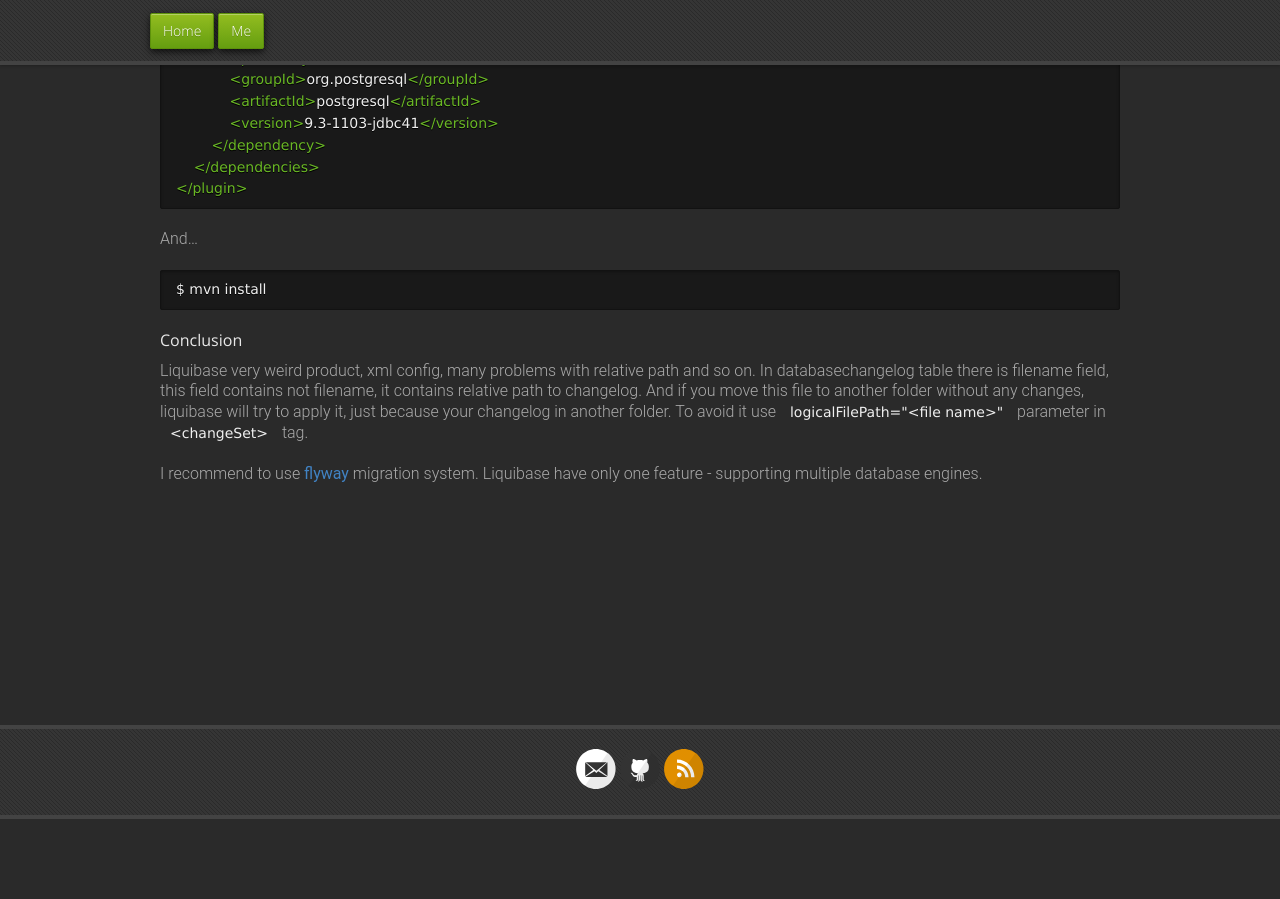
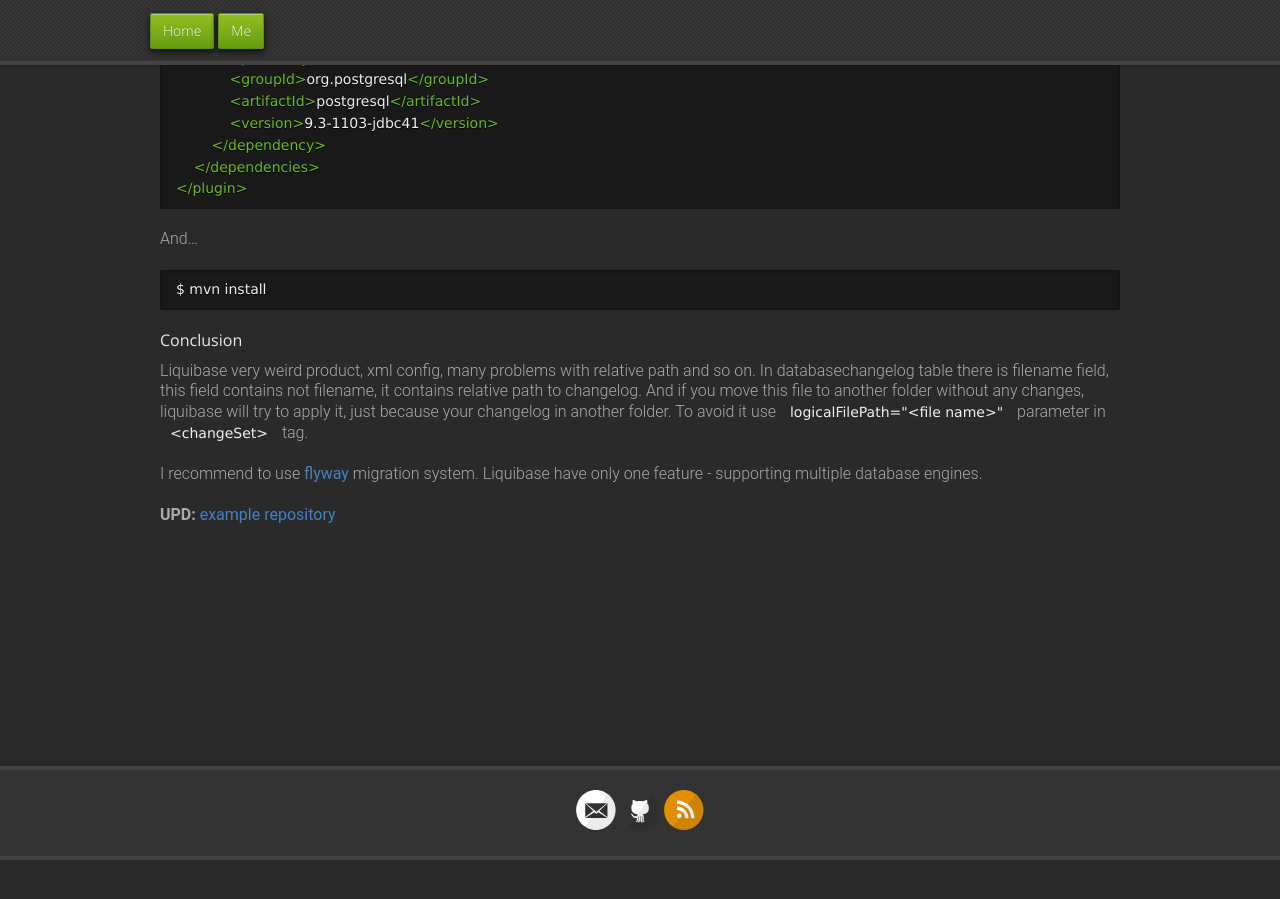
Before and after one commit to freekode/freekode.github.io, a Jekyll site: the page built from _posts/2015-06-11-liquibase-multiple-db.md, in a window 1280 px wide and 900 px high, scrolled down 1371 px. Built offline with Jekyll 4.4.1, drawn with Linux system fonts in a browser that asks for light colours; comment, search, counter and statistics services are not loaded; before the commit the page ends 2230 px from its top, so only the background shows below that.

Commit message:
Update 2015-06-11-liquibase-multiple-db.md

```diff
--- a/_posts/2015-06-11-liquibase-multiple-db.md
+++ b/_posts/2015-06-11-liquibase-multiple-db.md
@@ -78,3 +78,5 @@ $ mvn install
 Liquibase very weird product, xml config, many problems with relative path and so on. In databasechangelog table there is filename field, this field contains not filename, it contains relative path to changelog. And if you move this file to another folder without any changes, liquibase will try to apply it, just because your changelog in another folder. To avoid it use `logicalFilePath="<file name>"` parameter in `<changeSet>` tag.
 
 I recommend to use [flyway](http://flywaydb.org) migration system. Liquibase have only one feature - supporting multiple database engines.
+
+**UPD:** [example repository](https://github.com/freekode/liquibase-multiple-db)
```
